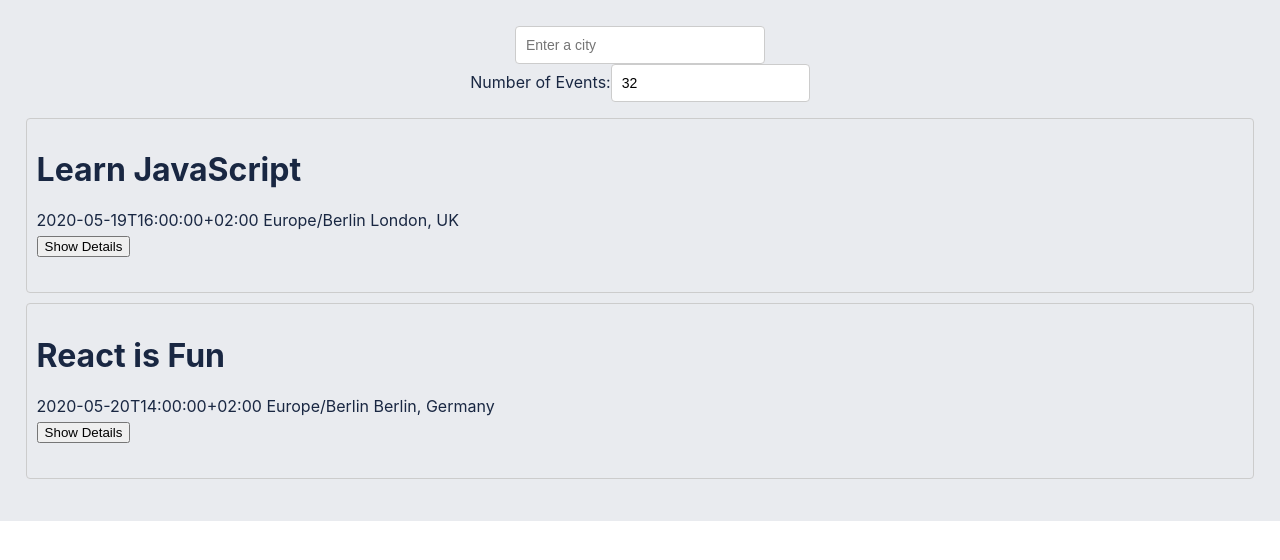
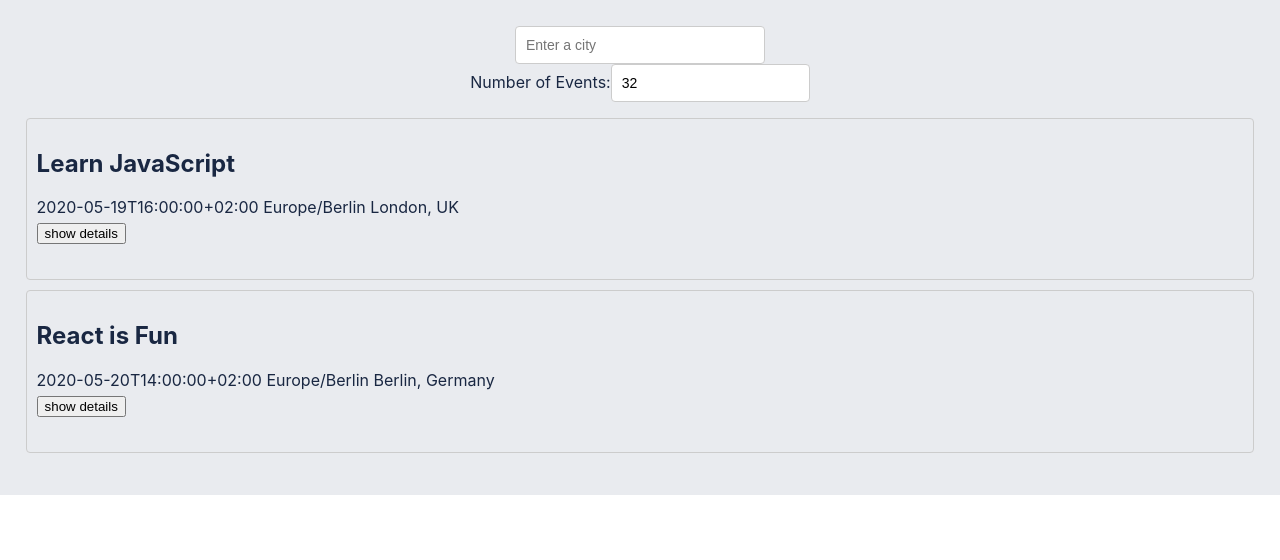
Before and after one commit to andreyshmalun/Meet, a React (Create React App) app: page / in a window 1280 px wide. Shown: the top 560 px of the page. Built offline with nearby package versions, Linux system fonts and the light colour scheme.

Commit message:
Fixed number of events toggle

```diff
--- a/src/Event.js
+++ b/src/Event.js
@@ -1,52 +1,52 @@
 import React, { Component } from 'react';
 
 class Event extends Component {
-    toggleEventDetails = () => {
-        this.setState({ show: !this.state.show });
+    state = {
+        detailsVisible: false,
     };
 
-    state = { show: false };
+    handleDetailsToggled = () => {
+        if (!this.state.detailsVisible) {
+            this.setState({
+                detailsVisible: true,
+            });
+        } else {
+            this.setState({
+                detailsVisible: false,
+            });
+        }
+    };
 
     render() {
         const { event } = this.props;
         return (
-            <>
             <div className="event">
-                    <h1 className="event-summary-title">{event.summary}</h1>
-                    <p className="event-info">
+                <h2 className="summary">{event.summary}</h2>
+                <p className="information">
                     {event.start.dateTime} {event.start.timeZone} {event.location}
                 </p>
-                    {this.state.show && (
+                {this.state.detailsVisible ? (
                     <>
-                            <h2 className="event-about-title">About event:</h2>
-                            <a
-                                href={event.htmlLink}
-                                target="_blank"
-                                rel="noreferrer"
-                                className="event-htmlLink"
-                            >
+                        <div className="details">
+                            <h3 className="details-title">About event:</h3>
+                            <a href={event.htmlLink} className="details-link">
                                 See details on Google Calendar
                             </a>
-                            <p className="event-description">{event.description}</p>
+                            <p className="details-description">{event.description}</p>
+                        </div>
+                        <button
+                            className="hide-details"
+                            onClick={this.handleDetailsToggled}
+                        >
+                            hide details
+                        </button>
                     </>
-                    )}
-                    {!this.state.show ? (
-                        <button
-                            className="event-showDetails-btn"
-                            onClick={this.toggleEventDetails}
-                        >
-                            Show Details
-                        </button>
                 ) : (
-                        <button
-                            className="event-hideDetails-btn"
-                            onClick={this.toggleEventDetails}
-                        >
-                            Hide Details
+                    <button className="show-details" onClick={this.handleDetailsToggled}>
+                        show details
                     </button>
                 )}
             </div>
-            </>
         );
     }
 }
```
Lines whose indentation alone changed are shown as unchanged.
